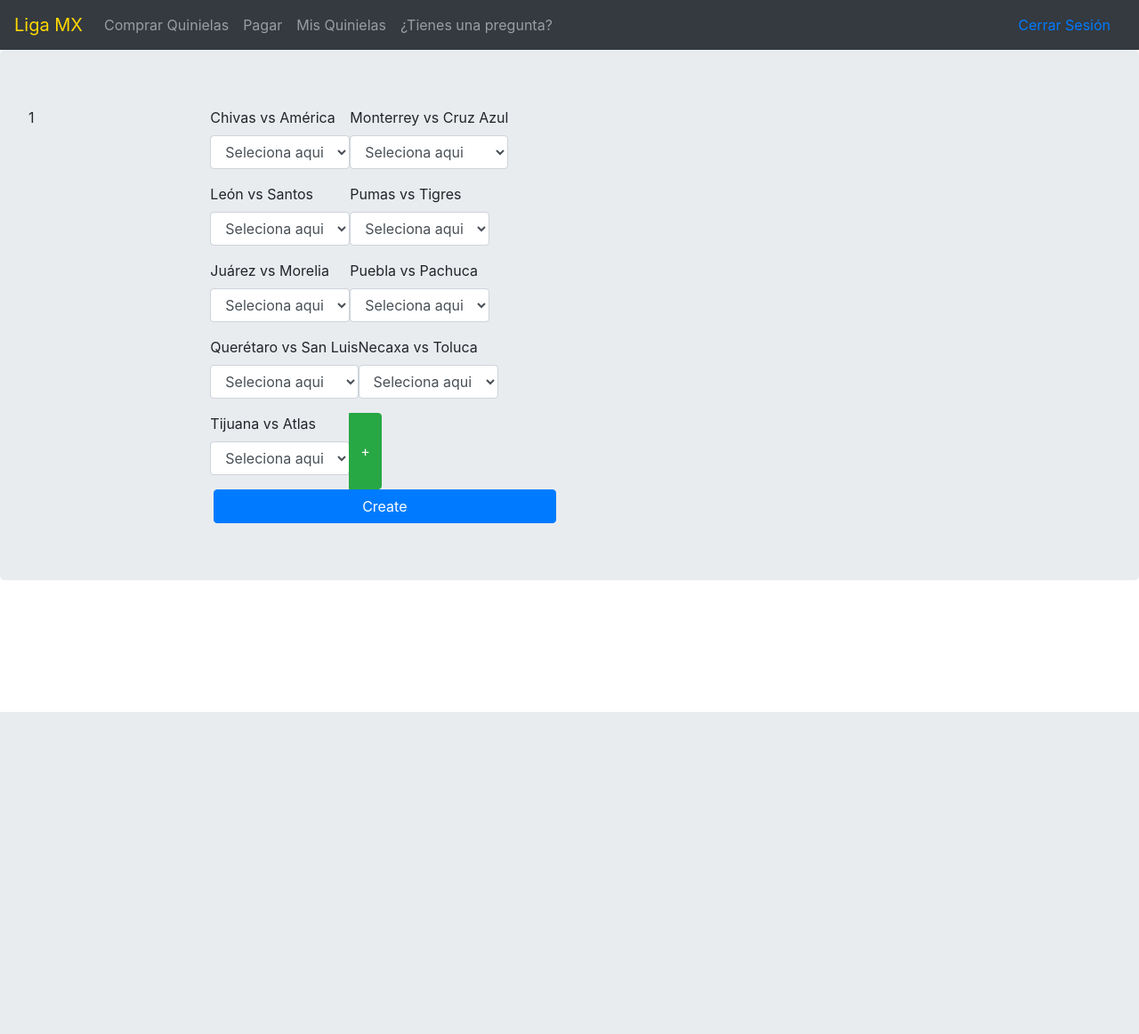
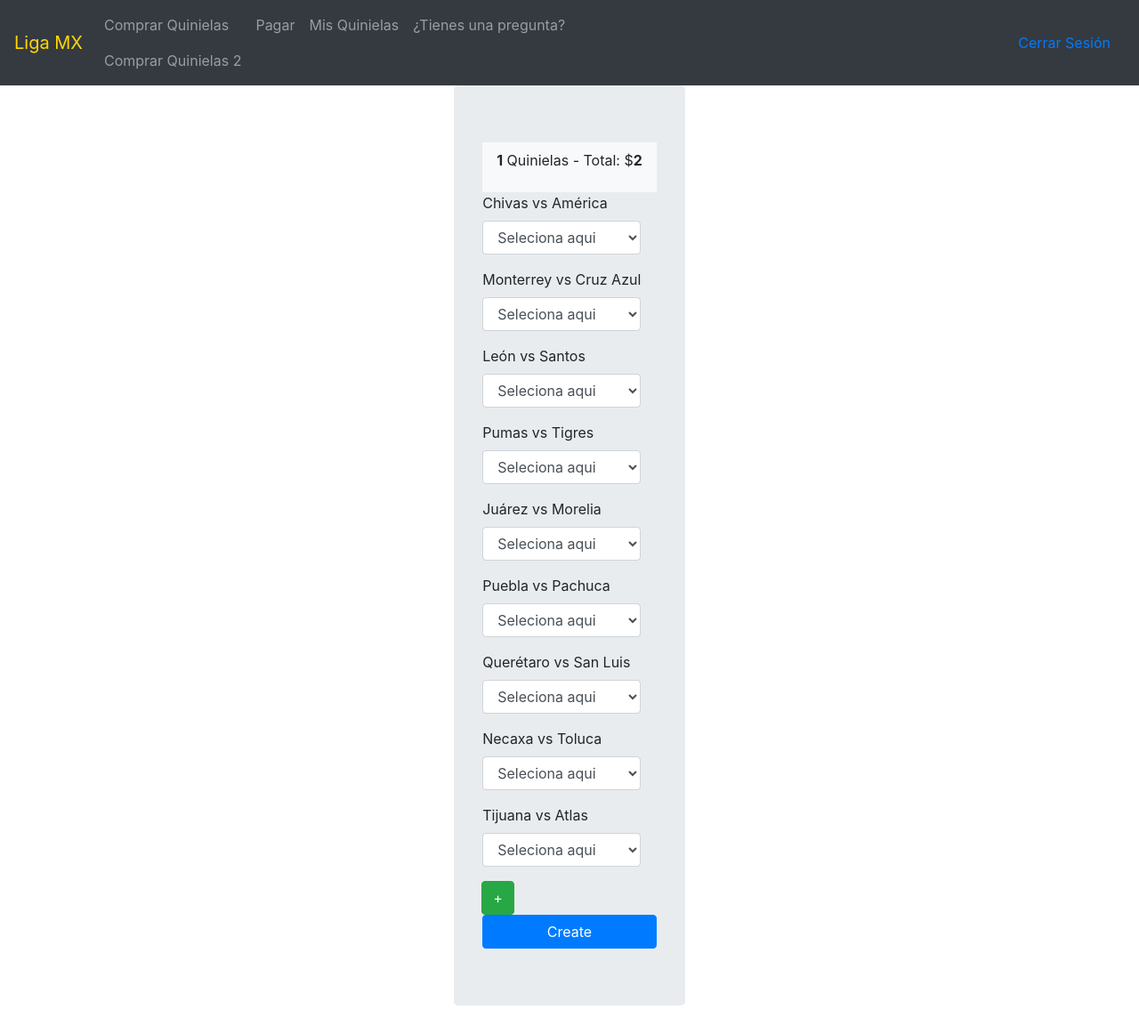
Before and after one commit to silvano905/twerk2020, a Django app: a page that uses templates/main.html in a window 1280 px wide. Shown: the whole page at 89% size. Before the commit the page ends 800 px from the top, so only its background shows below. Run offline with Django 3.2, Linux system fonts and the light colour scheme; the visitor is signed in with stand-in values (Sample User, id 1); some libraries are stand-ins or nearby versions.

Commit message:
dfldkfln

```diff
--- a/catmessage/forms.py
+++ b/catmessage/forms.py
@@ -40,4 +40,4 @@
         # exclude = ()
         fields = ['one', 'two', 'three', 'four', 'five', 'six', 'seven', 'eight', 'nine']
 
-BookModelFormset = modelformset_factory(Juego, form=BookFormset)
+BookModelFormset = modelformset_factory(Juego, form=BookFormset, max_num=25, validate_max=True)
--- a/promotions/templates/promotions/create_normal.html
+++ b/promotions/templates/promotions/create_normal.html
@@ -2,35 +2,34 @@
 {% extends 'main.html' %}
 {% load bootstrap4 %}
 {% block body_block %}
+    <div class="d-flex justify-content-center">
     <div class="jumbotron">
 
-    <form class="form-horizontal" method="POST" action="">
+
+        <form method="POST" action="">
             {% csrf_token %}
             {{ formset.management_form }}
             {% for form in formset %}
-<div class="row form-row spacer">
-    <div class="col-2">
-        <label>1</label>
-    </div>
-    <div class="col-4">
-        <div class="input-group">
+                <nav class="navbar sticky-top navbar-light bg-light">
+                  <p><strong id="number_quinielas">1</strong> Quinielas - Total: $<strong id="total_quinielas">2</strong></p>
+                </nav>
+
+            <div class="form-row">
+                <div class="col-auto">
                     {% bootstrap_form form %}
                             <div class="input-group-append">
-                <button class="btn btn-success add-form-row">+</button>
-            </div>
+                                <button class="btn btn-success add-form-row" id="change_info">+</button>
                             </div>
                 </div>
             </div>
             {% endfor %}
-<div class="row spacer">
-    <div class="col-4 offset-2">
+                    <div>
                         <button type="submit" class="btn btn-block btn-primary">Create</button>
                     </div>
+         </form>
+
     </div>
-</form>
     </div>
-
-
 <!-- create_normal.html :: part 4 -->
 
 <script src="https://code.jquery.com/jquery-3.2.1.slim.min.js" integrity="sha384-KJ3o2DKtIkvYIK3UENzmM7KCkRr/rE9/Qpg6aAZGJwFDMVNA/GpGFF93hXpG5KkN" crossorigin="anonymous"></script>
@@ -61,6 +60,18 @@
         }
     });
     total++;
+
+    {#i added this to update quinela list total#}
+    const addNumberQuinielas = document.getElementById('number_quinielas');
+    addNumberQuinielas.textContent = total;
+
+    const addTotalQuinielas = document.getElementById('total_quinielas');
+    let totaltoPay = total;
+    totaltoPay *= 2;
+    addTotalQuinielas.textContent = totaltoPay;
+
+    {#end of my addition#}
+
     $('#id_' + prefix + '-TOTAL_FORMS').val(total);
     $(selector).after(newElement);
     var conditionRow = $('.form-row:not(:last)');
@@ -77,6 +88,18 @@
         var forms = $('.form-row');
         $('#id_' + prefix + '-TOTAL_FORMS').val(forms.length);
         for (var i=0, formCount=forms.length; i<formCount; i++) {
+
+            {#i added this to update quinela list total#}
+            const addNumberQuinielas = document.getElementById('number_quinielas');
+            addNumberQuinielas.textContent = forms.length;
+
+            const addTotalQuinielas = document.getElementById('total_quinielas');
+            let totaltoPay = forms.length;
+            totaltoPay *= 2;
+            addTotalQuinielas.textContent = totaltoPay;
+
+            {#end of my addition#}
+
             $(forms.get(i)).find(':input').each(function() {
                 updateElementIndex(this, prefix, i);
             });
@@ -95,6 +118,9 @@
     return false;
 });
 
+
+
+
 </script>
 
 {% endblock %}
--- a/templates/main.html
+++ b/templates/main.html
@@ -42,8 +42,8 @@
 
 
                 <li class="nav-item">
-{#                    <a class="nav-link" href="{% url 'tips:create_tip'%}" >Comprar Quinielas</a>#}
-                    <a class="nav-link" href="{% url 'promotions:book'%}" >Comprar Quinielas</a>
+                    <a class="nav-link" href="{% url 'tips:create_tip'%}" >Comprar Quinielas</a>
+                    <a class="nav-link" href="{% url 'promotions:book'%}" >Comprar Quinielas 2</a>
                 </li>
 
                 <li class="nav-item">
```
Also changed, not shown: tip/templates/tip/stripe/index.html (+0 -11 lines). Lines whose indentation alone changed are shown as unchanged.
